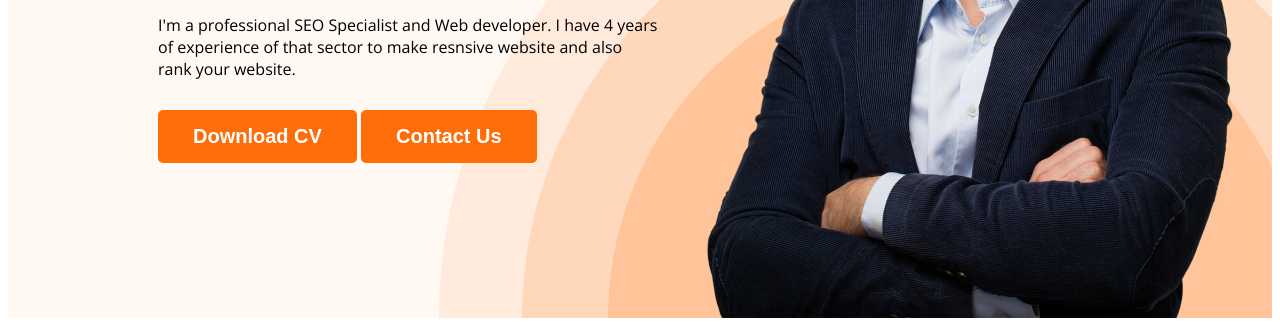
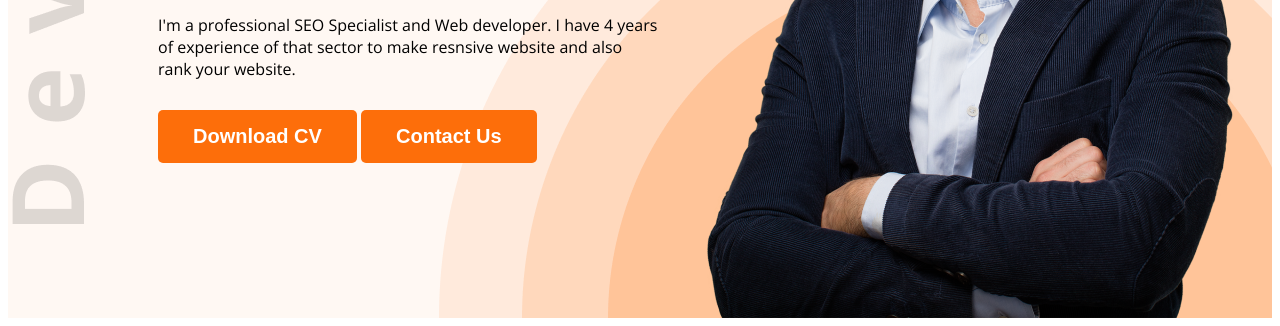
Before and after one commit to raihanhossan265/portfolio-website, a plain HTML site: page index.html in a window 1280 px wide. Shown: the part 547-873 px from the top of the page. Drawn offline with nearby package versions, Linux system fonts and the light colour scheme.

Commit message:
developer background add

```diff
--- a/css/portfolio.css
+++ b/css/portfolio.css
@@ -51,9 +51,9 @@ nav a {
 }
 .header{
     background-color: #fff8f3;
-    background-image:url(../images/header_bg.png) ;
+    background-image:url(../images/header_bg.png) , url('../images/developer.png');
     background-repeat: no-repeat;
-    background-position: bottom right;
+    background-position: bottom right, left top;
 
 }
 .banner-greeting{
```
